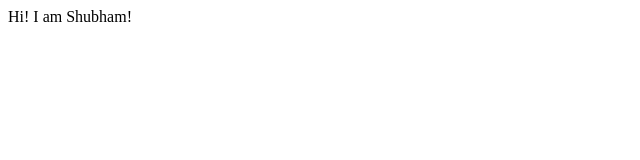
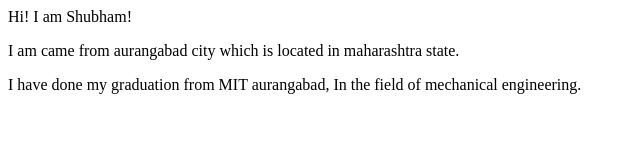
Before and after one commit to Shubhamrana99/shubhamrana.portfolio, a plain HTML site: page index.html in a window 1280 px wide. Shown: the whole page, without its empty margins (0-640 px from the left). Drawn offline with Linux system fonts and the light colour scheme.

Commit message:
updating info

```diff
--- a/index.html
+++ b/index.html
@@ -8,5 +8,11 @@
 </head>
 <body>
     Hi! I am Shubham!
+    <p>
+        I am came from aurangabad city which is located in maharashtra state.
+    </p>
+    <p>
+        I have done my graduation from MIT aurangabad, In the field of mechanical engineering.
+    </p>
 </body>
 </html>
```
